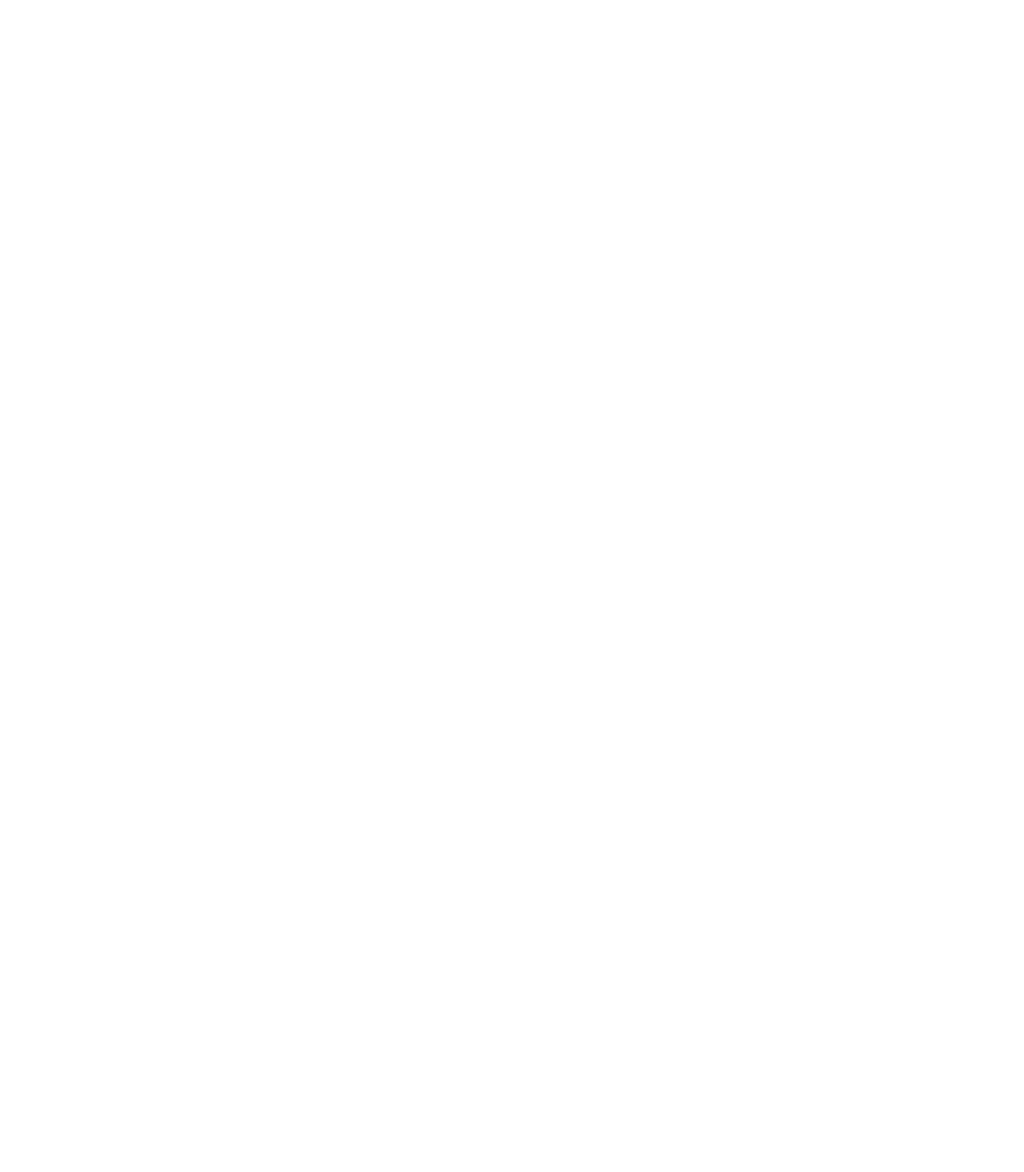
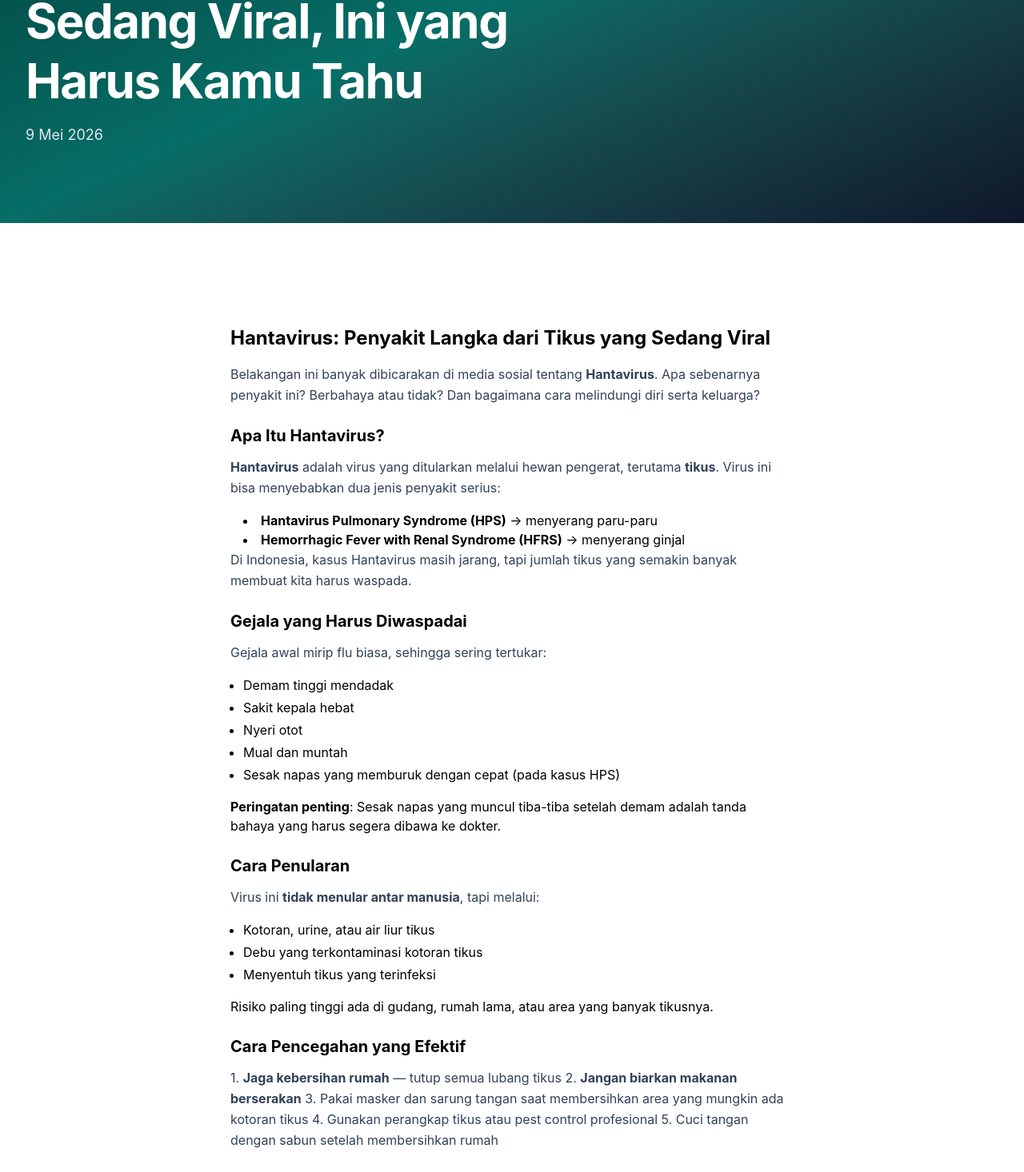
Before and after one commit to Callmerev95/klinik-sehat-bersama, a Next.js app: page /artikel/hantavirus-penyakit-langka-dari-tikus/ in a window 1280 px wide. Before the commit this address had no page. Shown: the part 362-1828 px from the top of the page at 80% size. Before the commit the page ends 800 px from the top, so only its background shows below. Built offline with nearby package versions, Linux system fonts and the light colour scheme.

Commit message:
feat: add news articles

```diff
--- /dev/null
+++ b/content/artikel/hantavirus-penyakit-langka-dari-tikus.mdx
@@ -0,0 +1,60 @@
+---
+title: "Hantavirus: Penyakit Langka dari Tikus yang Sedang Viral, Ini yang Harus Kamu Tahu"
+date: "2026-05-09"
+category: "Pencegahan"
+author: "Tim Dokter Alsakha Medika"
+thumbnail: "/images/Articles/hanta-virus.jpg"
+---
+
+# Hantavirus: Penyakit Langka dari Tikus yang Sedang Viral
+
+Belakangan ini banyak dibicarakan di media sosial tentang **Hantavirus**. Apa sebenarnya penyakit ini? Berbahaya atau tidak? Dan bagaimana cara melindungi diri serta keluarga?
+
+## Apa Itu Hantavirus?
+
+**Hantavirus** adalah virus yang ditularkan melalui hewan pengerat, terutama **tikus**. Virus ini bisa menyebabkan dua jenis penyakit serius:
+
+- **Hantavirus Pulmonary Syndrome (HPS)** → menyerang paru-paru
+- **Hemorrhagic Fever with Renal Syndrome (HFRS)** → menyerang ginjal
+
+Di Indonesia, kasus Hantavirus masih jarang, tapi jumlah tikus yang semakin banyak membuat kita harus waspada.
+
+## Gejala yang Harus Diwaspadai
+
+Gejala awal mirip flu biasa, sehingga sering tertukar:
+
+- Demam tinggi mendadak
+- Sakit kepala hebat
+- Nyeri otot
+- Mual dan muntah
+- Sesak napas yang memburuk dengan cepat (pada kasus HPS)
+
+**Peringatan penting**: Sesak napas yang muncul tiba-tiba setelah demam adalah tanda bahaya yang harus segera dibawa ke dokter.
+
+## Cara Penularan
+
+Virus ini **tidak menular antar manusia**, tapi melalui:
+
+- Kotoran, urine, atau air liur tikus
+- Debu yang terkontaminasi kotoran tikus
+- Menyentuh tikus yang terinfeksi
+
+Risiko paling tinggi ada di gudang, rumah lama, atau area yang banyak tikusnya.
+
+## Cara Pencegahan yang Efektif
+
+1. **Jaga kebersihan rumah** — tutup semua lubang tikus
+2. **Jangan biarkan makanan berserakan**
+3. Pakai masker dan sarung tangan saat membersihkan area yang mungkin ada kotoran tikus
+4. Gunakan perangkap tikus atau pest control profesional
+5. Cuci tangan dengan sabun setelah membersihkan rumah
+
+## Apa yang Harus Dilakukan Jika Curiga Terinfeksi?
+
+Segera ke dokter atau IGD jika mengalami demam tinggi disertai sesak napas. Diagnosis dini sangat menentukan keselamatan pasien.
+
+---
+
+**Catatan dari Tim Alsakha Medika**:
+
+Hantavirus memang jarang, tapi ancamannya serius. Lebih baik mencegah daripada mengobati.
--- a/src/app/artikel/[slug]/page.tsx
+++ b/src/app/artikel/[slug]/page.tsx
@@ -119,6 +119,14 @@
     mdxSlug: 'vaksinasi-jadwal',
     mdxFile: 'vaksinasi-jadwal.mdx',
   },
+  'hantavirus-penyakit-langka-dari-tikus': {
+    title: 'Hantavirus: Penyakit Langka dari Tikus yang Sedang Viral, Ini yang Harus Kamu Tahu',
+    description: 'Pelajari tentang Hantavirus, gejala, cara penularan, dan langkah-langkah pencegahan yang efektif untuk melindungi diri dan keluarga.',
+    date: '9 Mei 2026',
+    category: 'Pencegahan',
+    mdxSlug: 'hantavirus-penyakit-langka-dari-tikus',
+    mdxFile: 'hantavirus-penyakit-langka-dari-tikus.mdx',
+  },
 };
 
 export async function generateStaticParams() {
--- a/src/app/artikel/page.tsx
+++ b/src/app/artikel/page.tsx
@@ -29,6 +29,15 @@
 const HERO_IMAGE = '/images/Hero/Hero-Artikel.webp';
 
 const ARTICLES = [
+  {
+    id: 'artikel-hantavirus',
+    title: 'Hantavirus: Penyakit Langka dari Tikus yang Sedang Viral, Ini yang Harus Kamu Tahu',
+    category: 'Pencegahan',
+    excerpt: 'Pelajari tentang Hantavirus, gejala, cara penularan, dan langkah-langkah pencegahan yang efektif untuk melindungi diri dan keluarga.',
+    image: '/images/Articles/hanta-virus.jpg',
+    date: '9 Mei 2026',
+    slug: 'hantavirus-penyakit-langka-dari-tikus',
+  },
   {
     id: 'artikel-mcu-rutin',
     title: 'Pentingnya Medical Check Up Rutin untuk Deteksi Dini Penyakit',
--- a/src/app/partner/[slug]/_components/partner-detail-content.tsx
+++ b/src/app/partner/[slug]/_components/partner-detail-content.tsx
@@ -246,7 +246,7 @@
           >
             <motion.a
               variants={fadeUp}
-              href="https://wa.me/628xxxxxxxxxx?text=Halo%2C%20saya%20tertarik%20untuk%20berkerjasama%20dengan%20Klinik%20Alsakha%20Medica"
+              href="https://wa.me/6282342561752?text=Halo%2C%20saya%20tertarik%20untuk%20berkerjasama%20dengan%20Klinik%20Alsakha%20Medica"
               className="group inline-flex items-center justify-center gap-2 rounded-lg bg-[#00A88E] px-8 py-3.5 font-medium text-white transition-all duration-200 hover:bg-[#009076] hover:scale-105 sm:px-10"
               target="_blank"
               rel="noopener noreferrer"
--- a/src/components/home/ArtikelTerbaruSection.tsx
+++ b/src/components/home/ArtikelTerbaruSection.tsx
@@ -39,6 +39,15 @@
 // 3 Artikel terbaru untuk ditampilkan di Home
 const ARTIKEL_TERBARU: ArtikelItem[] = [
   {
+    id: 'artikel-hantavirus',
+    title: 'Hantavirus: Penyakit Langka dari Tikus yang Sedang Viral, Ini yang Harus Kamu Tahu',
+    category: 'Pencegahan',
+    excerpt: 'Pelajari tentang Hantavirus, gejala, cara penularan, dan langkah-langkah pencegahan yang efektif untuk melindungi diri dan keluarga.',
+    image: '/images/Articles/hanta-virus.jpg',
+    date: '9 Mei 2026',
+    slug: 'hantavirus-penyakit-langka-dari-tikus',
+  },
+  {
     id: 'artikel-mcu-rutin',
     title: 'Pentingnya Medical Check Up Rutin untuk Deteksi Dini Penyakit',
     category: 'Pencegahan',
@@ -55,15 +64,6 @@
     image: '/images/Articles/makanan-sehat.jpg',
     date: '12 April 2026',
     slug: 'makanan-sehat-harian',
-  },
-  {
-    id: 'artikel-hipertensi',
-    title: 'Kenali Gejala Hipertensi dan Cara Mencegahnya Sejak Dini',
-    category: 'Penyakit Umum',
-    excerpt: 'Tekanan darah tinggi sering disebut "silent killer". Ketahui gejala awal dan strategi pencegahan yang efektif.',
-    image: '/images/Articles/hipertensi.jpg',
-    date: '10 April 2026',
-    slug: 'hipertensi-pencegahan',
   },
 ];
 
```
Also changed, not shown: public/images/Articles/hanta-virus.jpg (added).
